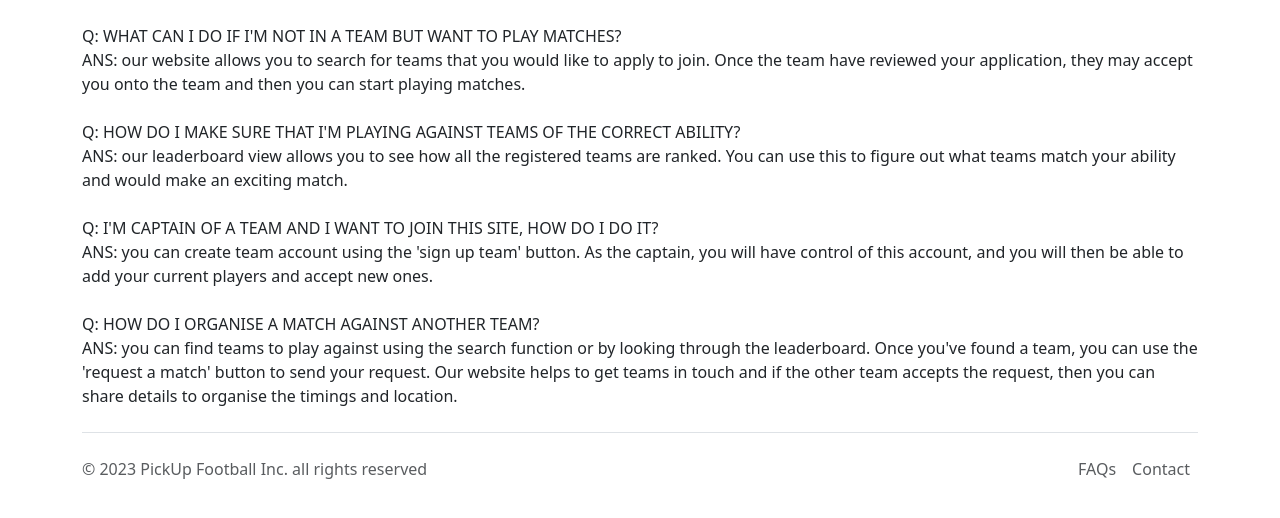
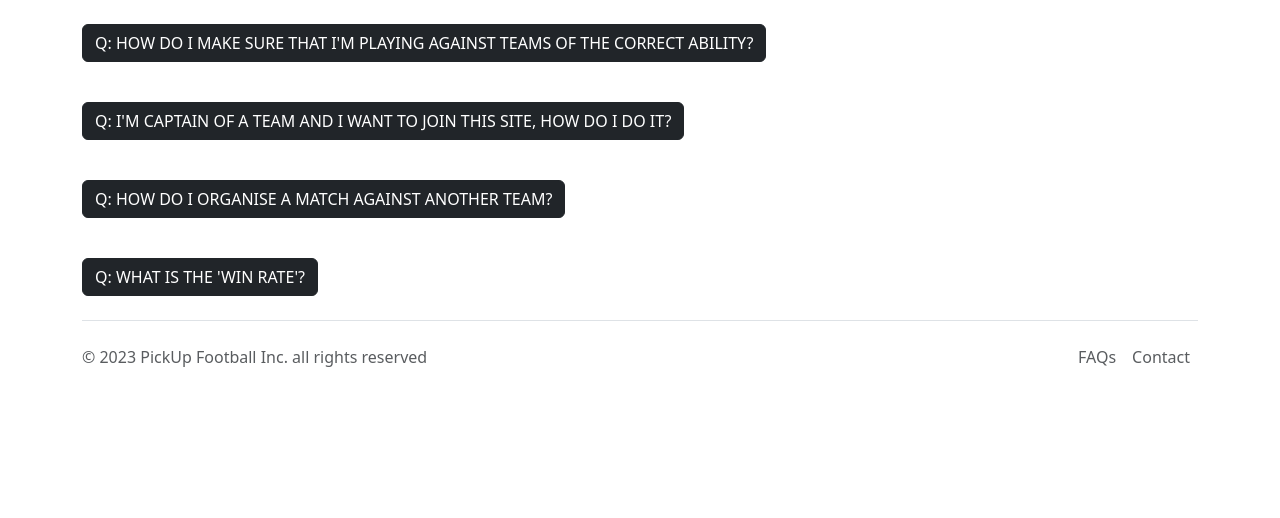
Before and after one commit to TaylorUni2664501d/9E_WAD_GROUP, a Django app: page /manager/faq/ in a window 1280 px wide. Shown: the part 56-574 px from the top of the page. Run offline with Django 3.2, Linux system fonts and the light colour scheme.

```diff
--- a/WAD_Code/templates/manager/faq.html
+++ b/WAD_Code/templates/manager/faq.html
@@ -6,27 +6,56 @@
 {% endblock %}
 <!-- PUT IN SOME TOGGLE CSS CODE HERE  -->
 {% block body_block %}
+
+
     <p>
-        Q: WHAT CAN I DO IF I'M NOT IN A TEAM BUT WANT TO PLAY MATCHES? <br>
-        ANS: our website allows you to search for teams that you would like to apply to join. Once the team have reviewed
-        your application, they may accept you onto the team and then you can start playing matches.
-        <br>
-        <br>
-        Q: HOW DO I MAKE SURE THAT I'M PLAYING AGAINST TEAMS OF THE CORRECT ABILITY? <br>
+      <button class="btn btn-dark" type="button" data-bs-toggle="collapse" data-bs-target="#team_ability" aria-expanded="false" aria-controls="collapseExample">
+         Q: HOW DO I MAKE SURE THAT I'M PLAYING AGAINST TEAMS OF THE CORRECT ABILITY?
+      </button>
+    </p>
+    <div class="collapse" id="team_ability">
+      <div class="card card-body">
         ANS: our leaderboard view allows you to see how all the registered teams are ranked. You can use this to figure out
         what teams match your ability and would make an exciting match.
-        <br>
-        <br>
-        Q: I'M CAPTAIN OF A TEAM AND I WANT TO JOIN THIS SITE, HOW DO I DO IT? <br>
-        ANS: you can create team account using the 'sign up team' button. As the captain, you will have control of this account,
-        and you will then be able to add your current players and accept new ones.
-        <br>
-        <br>
-        Q: HOW DO I ORGANISE A MATCH AGAINST ANOTHER TEAM? <br>
-        ANS: you can find teams to play against using the search function or by looking through the leaderboard. Once you've found a team,
-        you can use the 'request a match' button to send your request. Our website helps to get teams in touch and if the other team accepts the request,
-        then you can share details to organise the timings and location.
+      </div>
+    </div>
+    </br>
+    <p>
+      <button class="btn btn-dark" type="button" data-bs-toggle="collapse" data-bs-target="#captain_join" aria-expanded="false" aria-controls="collapseExample">
+          Q: I'M CAPTAIN OF A TEAM AND I WANT TO JOIN THIS SITE, HOW DO I DO IT?
+      </button>
+    </p>
+    <div class="collapse" id="captain_join">
+      <div class="card card-body">
+          ANS: you can create a team account using the 'sign up team' button. As the captain, you will have control of this account,
+          and you will then be able to add your current players and accept new ones.
+      </div>
+    </div>
+    </br>
+    <p>
+      <button class="btn btn-dark" type="button" data-bs-toggle="collapse" data-bs-target="#organise_match" aria-expanded="false" aria-controls="collapseExample">
+        Q: HOW DO I ORGANISE A MATCH AGAINST ANOTHER TEAM?
+      </button>
+    </p>
+    <div class="collapse" id="organise_match">
+      <div class="card card-body">
+          ANS: you can find teams to play against using the search function or by looking through the leaderboard. Once you've found a team,
+          you can use the 'request a match' button to send your request. Our website helps teams to get in touch and if the other team accepts the request,
+          then you can share details to organise the timings and location.
+      </div>
+    </div>
 
+    </br>
+    <p>
+      <button class="btn btn-dark" type="button" data-bs-toggle="collapse" data-bs-target="#win_rate" aria-expanded="false" aria-controls="collapseExample">
+        Q: WHAT IS THE 'WIN RATE'?
+      </button>
     </p>
+    <div class="collapse" id="win_rate">
+      <div class="card card-body">
+          ANS: whenever registered teams play a match, they can submit the team that won and the team that lost. The win rate is a score out of 5, computed as the
+          ratio of wins:losses for every team. The higher the win rate, the more matches that team has won.
+      </div>
+    </div>
 
     {% endblock %}
--- a/WAD_Code/templates/manager/index.html
+++ b/WAD_Code/templates/manager/index.html
@@ -5,9 +5,11 @@
     Home
 {% endblock %}
 
+{% block head_imports %}
+    <link rel="stylesheet" href="{% static 'css/table_counter.css' %}" />
+{% endblock %}
 
 {% block body_block %}
-    <link rel="stylesheet" href="{% static 'css/table_counter.css' %}" />
     <img src="{% static 'images/footballer2.jpg' %}" alt="footballer kicking a ball" />
     <br/>
     <br />
@@ -26,7 +28,7 @@
     <tbody class="table-group-divider table-success">
         {% for team in teams %}
         <tr>
-          <td></td>
+          <td class="count"></td>
           <td> <a href="{% url 'manager:view_team' team.slug %}" class="link-success">{{ team.team_name }}</a></td>
           <td>{{ team.win_rate }}</td>
         </tr>
--- a/WAD_Code/templates/manager/login.html
+++ b/WAD_Code/templates/manager/login.html
@@ -19,11 +19,11 @@
         {% csrf_token %}
 <!--        Some CSS to make the form prettier - shouldn't affect the function-->
         <div class="mb-3">
-            <label class="form-label">Username</label>
+            <label class="form-label">Username:</label>
             <input type="text" class="form-control" name="username"/>
         </div>
         <div class="mb-3">
-            <label class="form-label">Password</label>
+            <label class="form-label">Password:</label>
             <input type="password" class="form-control" name="password">
         </div>
 <!--        Username: <input type="text" name="username" value="" size="50" />-->
--- a/WAD_Code/templates/manager/view_team.html
+++ b/WAD_Code/templates/manager/view_team.html
@@ -26,7 +26,7 @@
         <div class="row d-flex justify-content-center align-items-center h-100">
           <div class="col-md-12 col-xl-4">
 
-            <div class="card" style="border-radius: 15px;">
+            <div class="card bg-info-subtle text-emphasis-info mb-3" style="border-radius: 15px;">
               <div class="card-body text-center">
                 <div class="mt-3 mb-4">
                   <img src="{{ team.logo }}" alt="{{ team.team_name }}'s logo"
@@ -37,7 +37,7 @@
 <!--                  request a match-->
 <!--                </button>-->
                 </br>
-                <a href="/manager/search_teams/{{ team.slug }}/match_request" class="btn btn-primary btn-rounded btn-lg">
+                <a href="/manager/search_teams/{{ team.slug }}/match_request" class="btn bg-info text-dark btn-rounded btn-lg">
                     Request a match
                 </a>
                 <div class="d-flex justify-content-between text-center mt-5 mb-2">
```
Also changed, not shown: WAD_Code/static/css/table_counter.css (+7 -4 lines), WAD_Code/templates/manager/leaderboard.html (+5 -2 lines).
